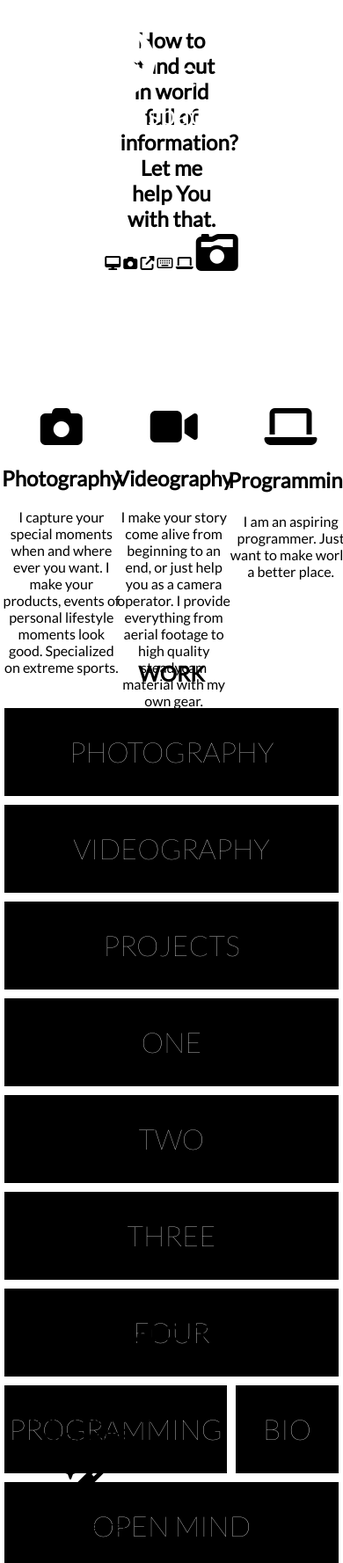
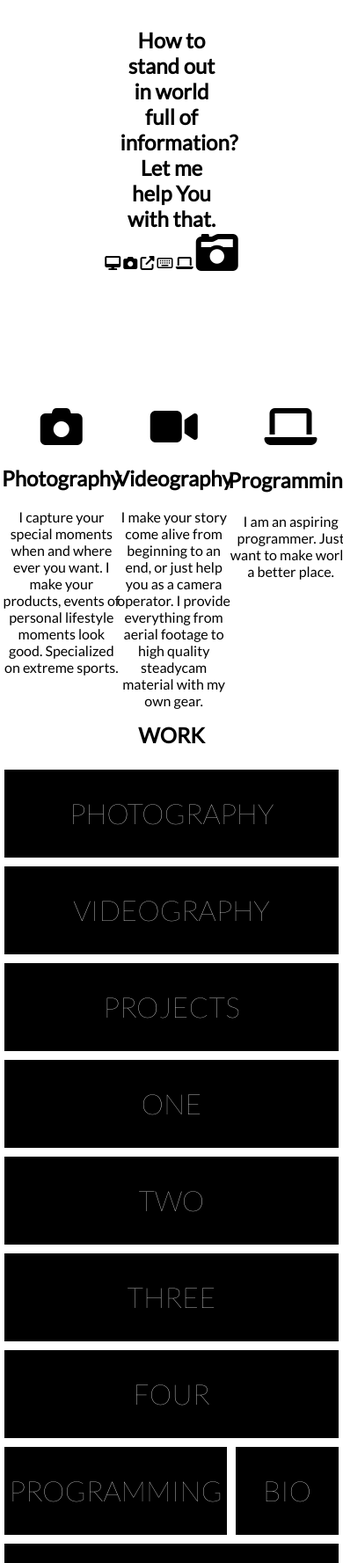
Before and after one commit to skylenka/Sample-portfolio, a plain HTML site: page index.html in a window 390 px wide. Shown: the part 223-2000 px from the top of the page at 88% size. Drawn offline with Linux system fonts and the light colour scheme.

Commit message:
dodane media

```diff
--- a/css/style.css
+++ b/css/style.css
@@ -53,7 +53,7 @@ li {
 }
 #bobo {
   position: absolute;
-  top: 50%;
+  top: 45%;
   left: 27%;
   color: white;
   font-family: 'Lato', sans-serif;
@@ -68,8 +68,8 @@ li {
 @media (max-width: 770px) {
   #bobo {
     font-size: 1em;
-    top: 30%;
-    left: 25%;
+    top: 45%;
+    left: 35%;
   }
   .bonobo {
     font-size: 2em;
@@ -79,9 +79,7 @@ li {
 #video {
   width: 100%;
   margin: 0px;
-  background-image: url('../img/back.jpg');
-  background: fixed no-repeat center center;
-  background-size: cover;
+  position: relative;
 }
 #klip{
   left: 0px;
@@ -125,6 +123,17 @@ h2 {
   text-align: center;
   width: 100%;
   height: 700px;
+}
+@media (max-width: 420px) {
+  #work {
+    margin-top: 170px;
+  }
+  #about {
+    margin-top: 250px;
+  }
+  #img {
+    display: none;
+  }
 }
 
 #about {
@@ -211,7 +220,7 @@ footer {
   color: white;
   background-color: white;
   width: 100%;
-font-weight: 200;}
+  font-weight: 200;}
 
 .grow {
   flex-grow: 1;
```
